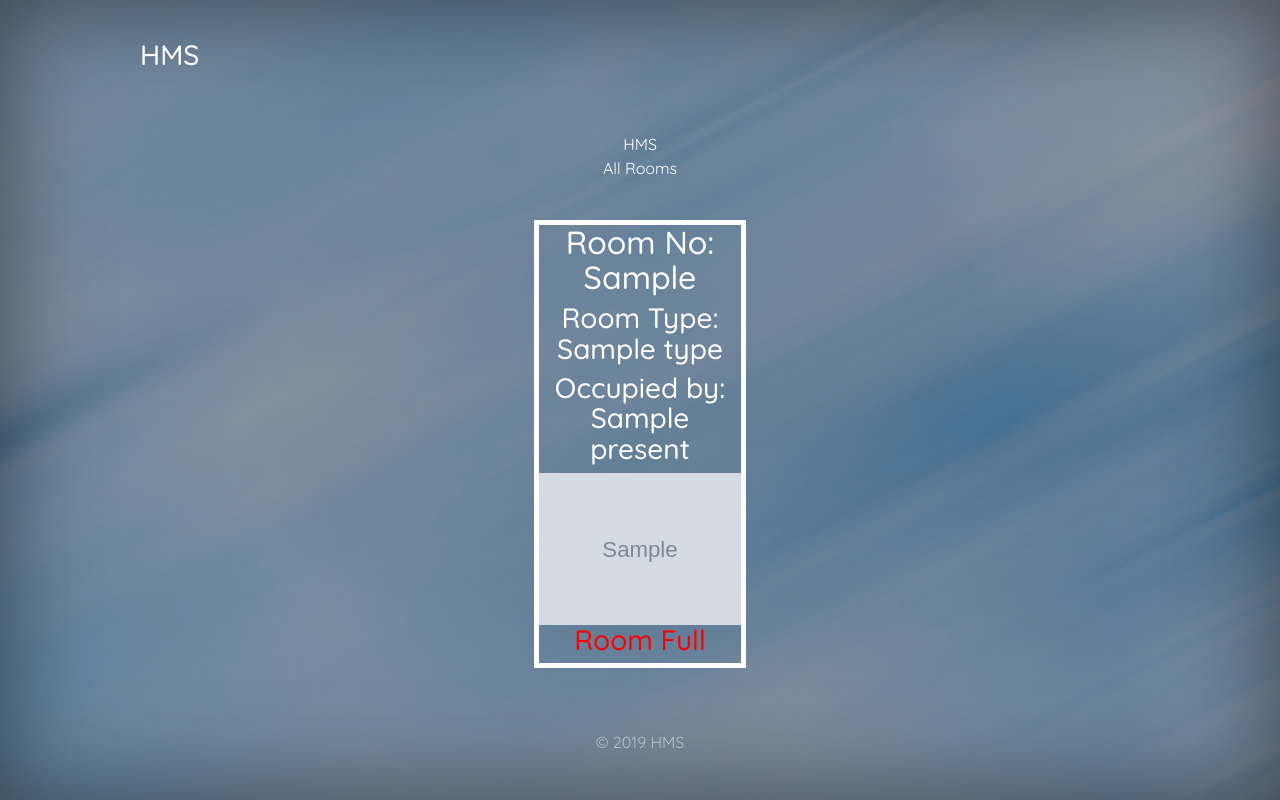
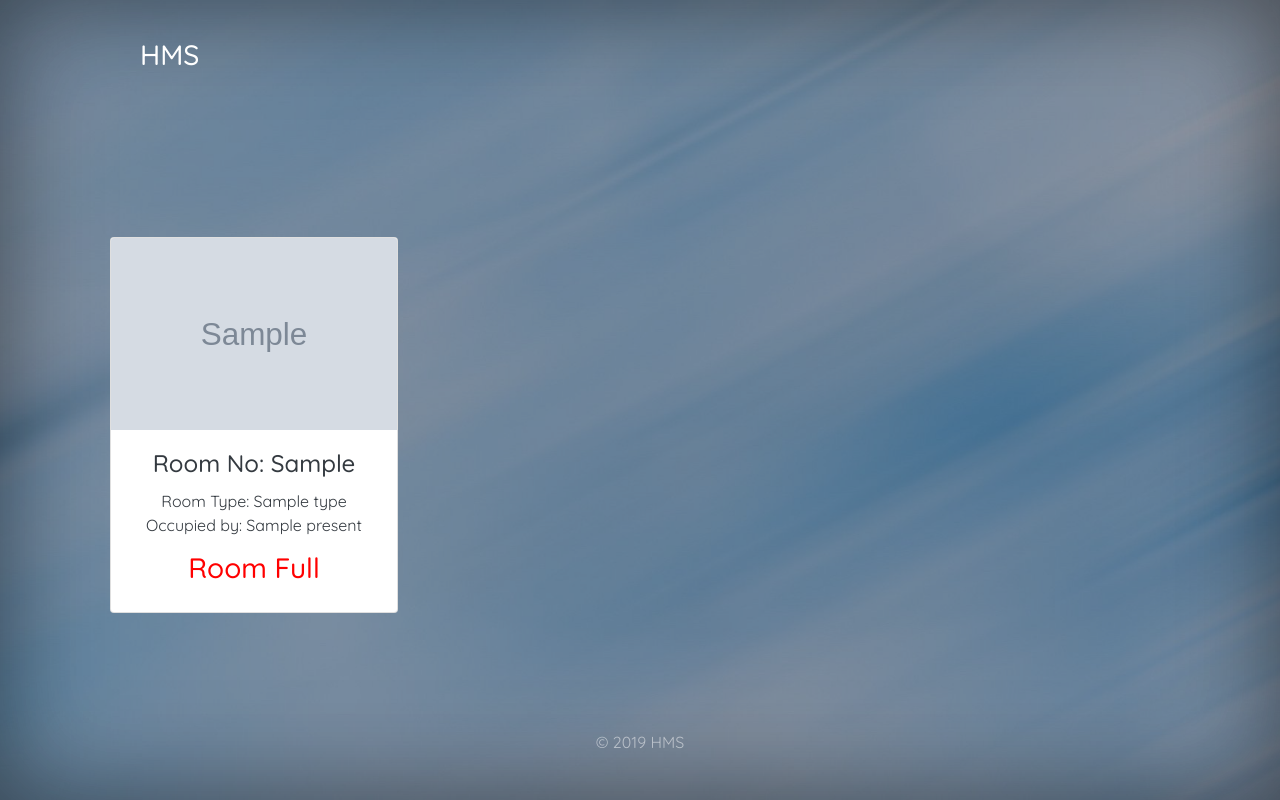
Before and after one commit to su-haris/django-hms, a Django app: template hms/accounts/templates/accounts/change_allrooms.html in a window 1280 px wide. Run offline with Django 3.2, Linux system fonts and the light colour scheme; the template is opened without the code that fills it: most values are stand-ins (such as "Sample title", 1, 10 or a date in 2020); grey boxes marked "Sample" are stand-in pictures; some libraries are stand-ins or nearby versions.

Commit message:
Bootstrapping

```diff
--- a/hms/accounts/templates/accounts/change_allrooms.html
+++ b/hms/accounts/templates/accounts/change_allrooms.html
@@ -1,33 +1,62 @@
 {% extends 'accounts/base.html' %}
 
 {% block content %}
-<div class="bgimg w3-display-container w3-animate-opacity w3-text-white">
-    <div class="w3-display-topleft w3-padding-large w3-xlarge">
-      HMS<br>
-        All Rooms
+<!--<div class="bgimg w3-display-container w3-animate-opacity w3-text-white">-->
+<!--    <div class="w3-display-topleft w3-padding-large w3-xlarge">-->
+<!--      HMS<br>-->
+<!--        All Rooms-->
+<!--    </div>-->
+<!--    <div style="padding-top: 40px; padding-left: 20px;"></div>-->
+
+<div class="row" style="padding-top:10%">
+    {% for y in roomdata %}
+    <div class="col-sm-4" style="padding-bottom: 5rem;">
+        <div class="card" style="width: 18rem;">
+            <div style="max-width: 100%; height: 12rem;">
+            <img src='{{ y.cover.url}}' class="card-img-top" alt="..." style="height:100%; max-width:100%;">
             </div>
-    <div style="padding-top: 40px; padding-left: 20px;"></div>
-
-
-{% for y in roomdata %}
-    <div style="border: 5px solid white; width:20%; margin: auto; text-align: center">
-    <h2>Room No: {{y.no}}</h2>
-    <h3>Room Type: {{y.type}} </h3>
-    <h3>Occupied by: {{y.present}}</h3>
-    <img src='{{ y.cover.url}}' style="max-height:100%; max-width:100%;">
-
+            <div class="card-body">
+                <h4 class="card-title text-dark">Room No: {{y.no}}</h4>
+                <p class="card-text text-dark">Room Type: {{y.type}} <br>
+                    Occupied by: {{y.present}}
+                </p>
+<!--                <p class="card-text text-secondary">-->
+<!--                </p>-->
 
                 <form method="POST" action="{% url 'roomchangeap' y.no %}"  onsubmit="myButton.disabled = true; return true;">
                         {% csrf_token %}
                     {% if y.remains > 0 %}
-            <input type="submit" id="{{y.no}}" value="Select Room">
+                        <button type="submit" class="btn btn-outline-dark">Select Room</button>
                     {% else %}
                         <h3 style="color: red;">Room Full</h3>
                     {% endif %}
 
                 </form>
+
+
             </div>
-    <br>
+        </div>
+    </div>
+
+<!--    <div style="border: 5px solid white; width:20%; margin: auto; text-align: center">-->
+<!--    <h2>Room No: {{y.no}}</h2>-->
+<!--    <h3>Room Type: {{y.type}} </h3>-->
+<!--    <h3>Occupied by: {{y.present}}</h3>-->
+<!--    <img src='{{ y.cover.url}}' style="max-height:100%; max-width:100%;">-->
+
+
+<!--    <form method="POST" action="{% url 'roomchangeap' y.no %}"  onsubmit="myButton.disabled = true; return true;">-->
+<!--            {% csrf_token %}-->
+<!--        {% if y.remains > 0 %}-->
+<!--            <input type="submit" id="{{y.no}}" value="Select Room">-->
+<!--        {% else %}-->
+<!--            <h3 style="color: red;">Room Full</h3>-->
+<!--        {% endif %}-->
+
+<!--    </form>-->
+<!--    </div>-->
+
 {% endfor %}
     </div>
+<!--    </div>-->
     {% endblock %}
```
Lines whose indentation alone changed are shown as unchanged.
